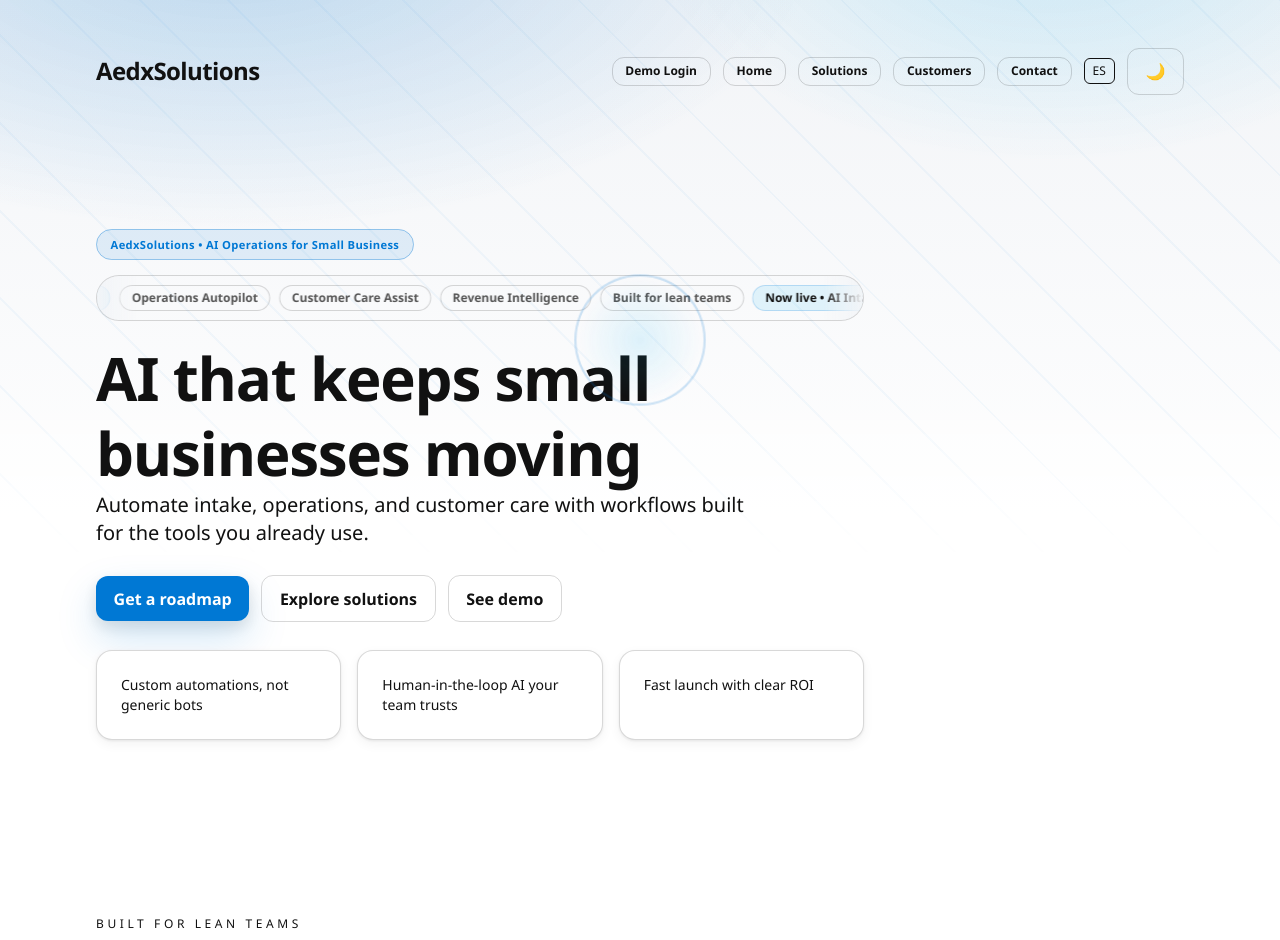
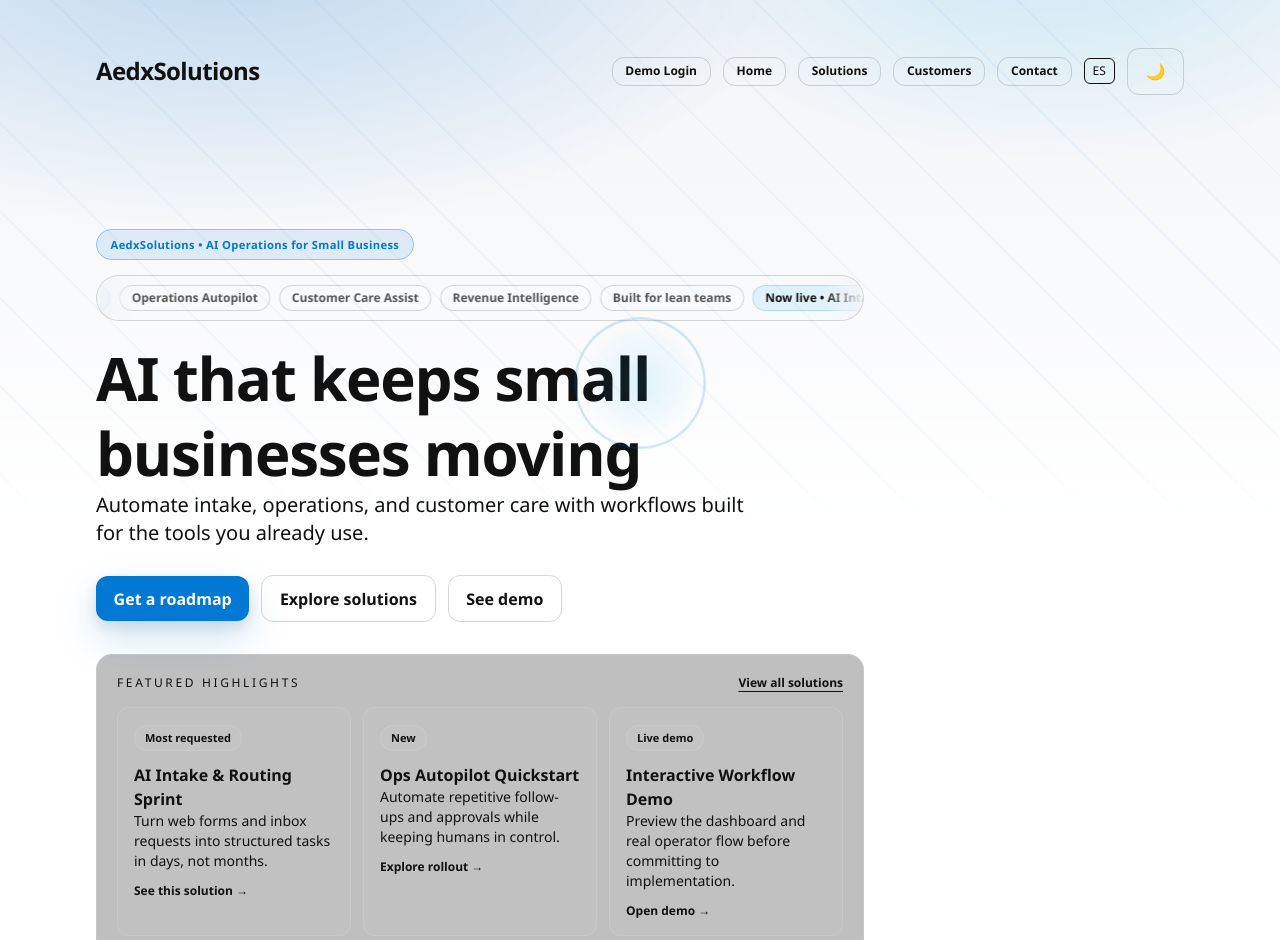
Before and after one commit to Aedx91/aedxsolutions-website, a Next.js app: page /en in a window 1280 px wide. Shown: the top 940 px of the page. Built offline with nearby package versions, Linux system fonts and the light colour scheme.

Commit message:
Replace hero ticker with featured highlights offer block

```diff
--- a/src/app/[lang]/(site)/page.tsx
+++ b/src/app/[lang]/(site)/page.tsx
@@ -63,12 +63,29 @@ export default async function HomeLangPage(props: { params: Promise<{ lang: stri
                 {dict.hero.ctaTertiary}
               </a>
             </div>
-            <div className="mt-7 grid grid-cols-1 sm:grid-cols-3 gap-4 text-sm text-text-secondary">
-              {dict.hero.highlights.map((item) => (
-                <div key={item} className="card">
-                  <p className="font-medium text-text-primary">{item}</p>
-                </div>
-              ))}
+            <div className="mt-8 rounded-2xl border border-white/10 bg-black/25 p-4 sm:p-5">
+              <div className="flex items-center justify-between gap-3">
+                <p className="text-xs uppercase tracking-[0.22em] text-text-secondary">{dict.heroSpotlight.eyebrow}</p>
+                <a className="text-xs font-semibold text-text-primary underline underline-offset-4" href={`/${lang}/products`}>
+                  {dict.heroSpotlight.viewAll}
+                </a>
+              </div>
+              <div className="mt-4 grid grid-cols-1 md:grid-cols-3 gap-3">
+                {dict.heroSpotlight.items.map((item) => (
+                  <a
+                    key={item.title}
+                    href={`/${lang}${item.href}`}
+                    className="rounded-xl border border-white/10 bg-white/[0.03] p-4 transition-all hover:border-pink-400/40 hover:bg-white/[0.06]"
+                  >
+                    <span className="inline-flex rounded-full border border-white/10 bg-white/5 px-2.5 py-1 text-[11px] font-semibold text-text-secondary">
+                      {item.tag}
+                    </span>
+                    <h3 className="mt-3 text-base font-semibold text-text-primary">{item.title}</h3>
+                    <p className="mt-2 text-sm text-text-secondary">{item.desc}</p>
+                    <p className="mt-3 text-xs font-semibold text-text-primary">{item.cta} →</p>
+                  </a>
+                ))}
+              </div>
             </div>
           </div>
         </div>
--- a/src/lib/i18n/en.ts
+++ b/src/lib/i18n/en.ts
@@ -47,6 +47,33 @@ export const en = {
       'Customer Care Assist',
       'Revenue Intelligence',
       'Built for lean teams',
+    ],
+  },
+  heroSpotlight: {
+    eyebrow: 'Featured highlights',
+    viewAll: 'View all solutions',
+    items: [
+      {
+        tag: 'Most requested',
+        title: 'AI Intake & Routing Sprint',
+        desc: 'Turn web forms and inbox requests into structured tasks in days, not months.',
+        cta: 'See this solution',
+        href: '/products',
+      },
+      {
+        tag: 'New',
+        title: 'Ops Autopilot Quickstart',
+        desc: 'Automate repetitive follow-ups and approvals while keeping humans in control.',
+        cta: 'Explore rollout',
+        href: '/products',
+      },
+      {
+        tag: 'Live demo',
+        title: 'Interactive Workflow Demo',
+        desc: 'Preview the dashboard and real operator flow before committing to implementation.',
+        cta: 'Open demo',
+        href: '/demo/login',
+      },
     ],
   },
   demoHero: {
--- a/src/lib/i18n/es.ts
+++ b/src/lib/i18n/es.ts
@@ -47,6 +47,33 @@ export const es = {
       'Asistencia al Cliente',
       'Inteligencia de Ingresos',
       'Creado para equipos ligeros',
+    ],
+  },
+  heroSpotlight: {
+    eyebrow: 'Destacados',
+    viewAll: 'Ver todas las soluciones',
+    items: [
+      {
+        tag: 'Más solicitado',
+        title: 'Sprint de Ingreso y Enrutamiento con IA',
+        desc: 'Convierte formularios web y correos entrantes en tareas estructuradas en días.',
+        cta: 'Ver solución',
+        href: '/products',
+      },
+      {
+        tag: 'Nuevo',
+        title: 'Inicio Rápido de Piloto Automático',
+        desc: 'Automatiza seguimientos y aprobaciones repetitivas manteniendo control humano.',
+        cta: 'Explorar despliegue',
+        href: '/products',
+      },
+      {
+        tag: 'Demo en vivo',
+        title: 'Demo Interactiva de Flujo',
+        desc: 'Visualiza el panel y el flujo operativo real antes de implementar.',
+        cta: 'Abrir demo',
+        href: '/demo/login',
+      },
     ],
   },
   demoHero: {
```
